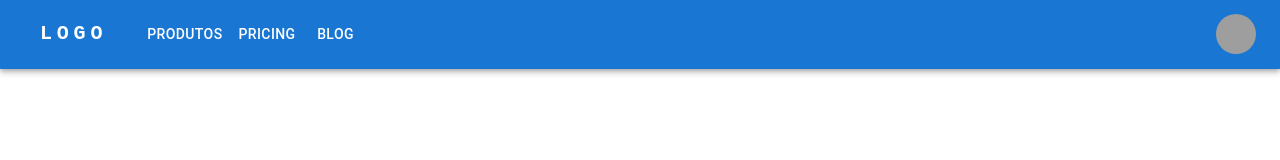
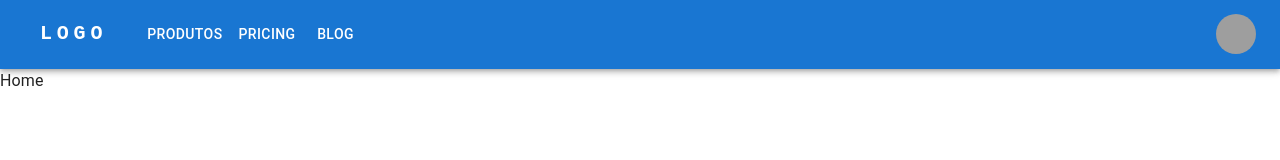
Before and after one commit to BettBernarda/CRM-React-project, a React (Vite) app: page / in a window 1280 px wide. Shown: the top 160 px of the page. Built offline with nearby package versions, Linux system fonts and the light colour scheme; grey boxes are pictures that could not be loaded; some icons are missing.

Commit message:
Adicionados breadcrumbs, que mostram o caminho atual (MELHORAR)

```diff
--- /dev/null
+++ b/src/components/BasicBreadcrumbs.jsx
@@ -0,0 +1,28 @@
+import Typography from '@mui/material/Typography';
+import Breadcrumbs from '@mui/material/Breadcrumbs';
+import Link from '@mui/material/Link';
+import { useNavigate } from 'react-router-dom';
+
+// TODO: MELHORAR ISSO POR FAVOR
+export default function BasicBreadcrumbs({ links }) {
+  const navigate = useNavigate();
+
+  const handleClick = (e, path) => {
+    e.preventDefault()
+    navigate(path)
+  };
+
+  return (
+    <div role="presentation">
+      <Breadcrumbs aria-label="breadcrumb">
+        {Array.from(links.entries()).map(link => {
+          if (link[1].selected) {
+            return <Typography sx={{ color: 'text.primary' }}>{link[0]}</Typography>
+          }
+
+          return <Link className='hover:cursor-pointer' underline="hover" color="inherit" onClick={(e) => handleClick(e, link[1].path)}>{link[0]}</Link>
+        })}
+      </Breadcrumbs>
+    </div>
+  );
+}
--- a/src/pages/DefaultTemplate.jsx
+++ b/src/pages/DefaultTemplate.jsx
@@ -1,6 +1,7 @@
 import { createTheme, CssBaseline, ThemeProvider } from "@mui/material";
-import { Outlet } from "react-router-dom";
+import { Outlet, useLocation } from "react-router-dom";
 import ResponsiveAppBar from "../components/ResponsiveAppBar";
+import BasicBreadcrumbs from "../components/BasicBreadcrumbs";
 
 export default function DefaultTemplate() {
     const theme = createTheme({
@@ -9,10 +10,36 @@ export default function DefaultTemplate() {
       }
     });
 
+    const location = useLocation()
+
+    // TODO: MELHORAR ESSE CODIGO E O DE BasicBreadcrumbs PELO AMOR DE
+    const generateBreadcrumbs = () => {
+      const splitPath = location.pathname.split('/').filter(e => e).map(e => e[0].toUpperCase() + e.substring(1))
+
+      const pathsByTitle = new Map()
+      pathsByTitle.set('Home', {
+        path: '/',
+        selected: location.pathname == '/'
+      })
+
+      splitPath.forEach((pathTitle, i) => {
+        const previousPath = pathsByTitle.get(splitPath[i - 1])?.path ?? ''
+        const fullPath = previousPath + '/' + pathTitle.toLowerCase()
+
+        pathsByTitle.set(pathTitle, {
+          path: fullPath,
+          selected: location.pathname == fullPath
+        })
+      })
+
+      return <BasicBreadcrumbs links={pathsByTitle}></BasicBreadcrumbs>
+    }
+
     return (
       <ThemeProvider theme={theme}>
         <CssBaseline />
         <ResponsiveAppBar></ResponsiveAppBar>
+        {generateBreadcrumbs()}
         <Outlet></Outlet>
       </ThemeProvider>
     )
```
